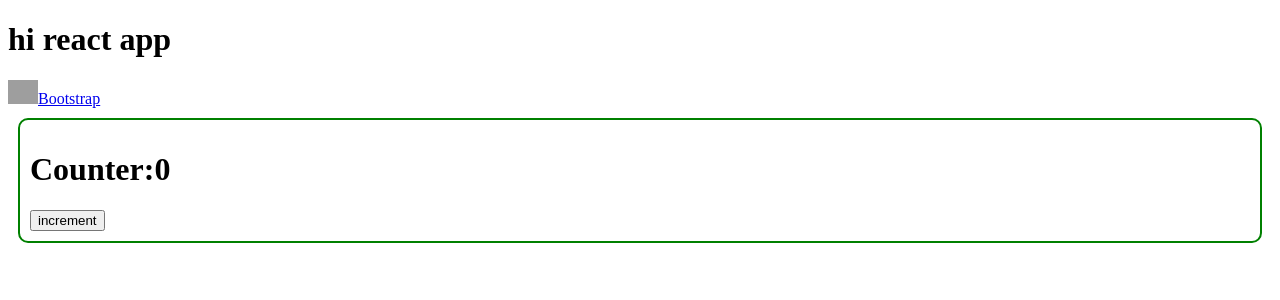
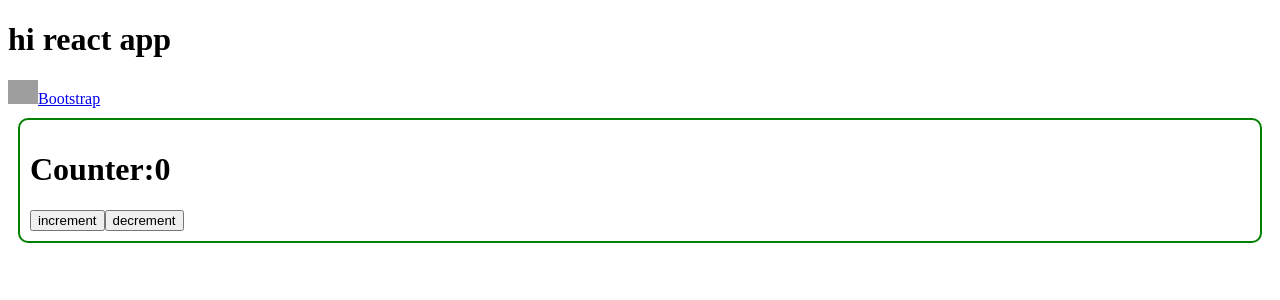
Before and after one commit to vaddesateesh175-ops/React-app, a React (Vite) app: page / in a window 1280 px wide. Shown: the top 300 px of the page. Built offline with nearby package versions, Linux system fonts and the light colour scheme; grey boxes are pictures that could not be loaded.

Commit message:
setter-callback

```diff
--- a/src/features/Counter.jsx
+++ b/src/features/Counter.jsx
@@ -6,12 +6,20 @@ function ButtonUsage(props) {
 function Counter() {
   const [count, setCount] = React.useState(0);
   function inc(){
-    setCount(count+1)
+    setCount((c)=>{
+      return(c+1)
+    })
+  }
+  function dec(){
+    setCount((c)=>{
+      return(c-1)
+    })
   }
   return (
     <div className="mybox">
       <h1>Counter:{count}</h1>
       <button onClick={()=>{inc()}}>increment</button>
+      <button onClick={()=>{dec()}}>decrement</button>
     </div>
   );
 }
```
